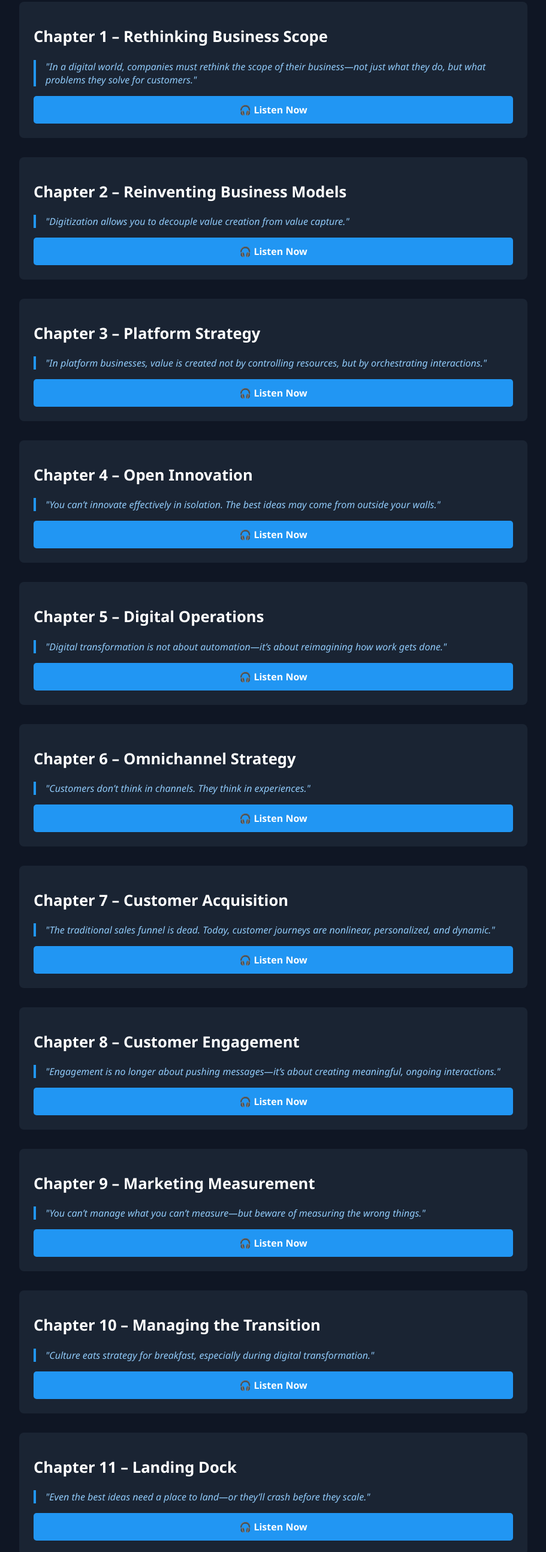
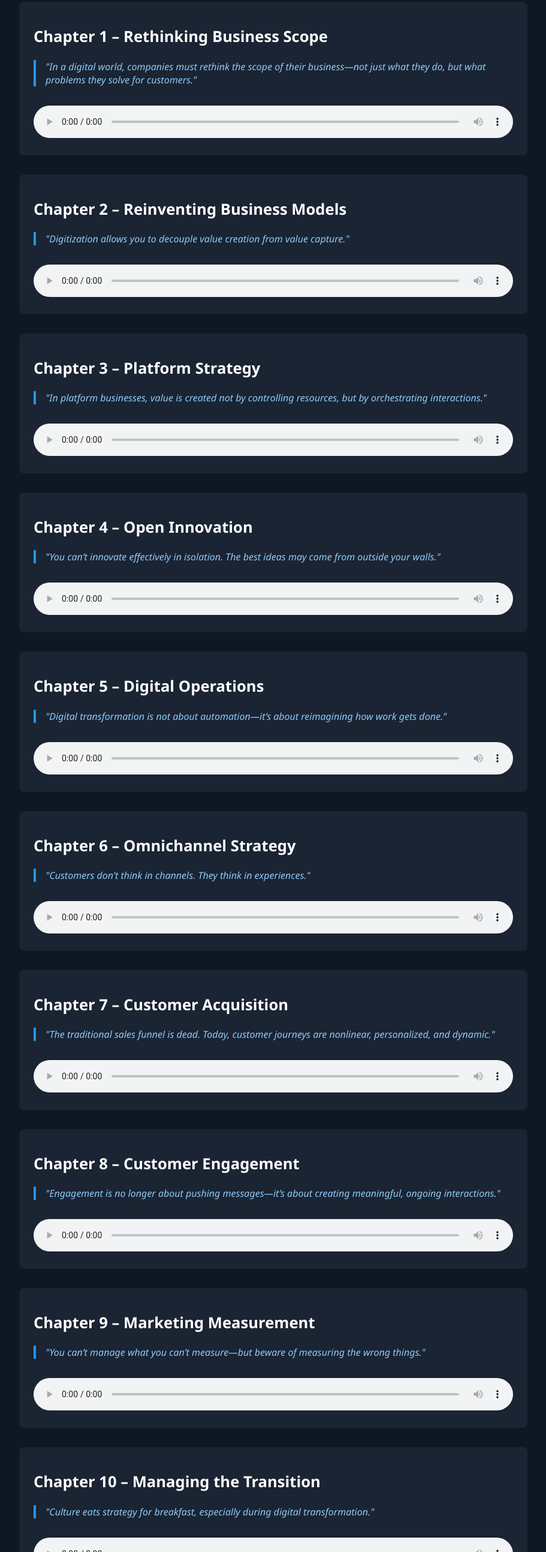
Before and after one commit to PCWA04/driving-digital-strategy, a plain HTML site: page index.html in a window 1280 px wide. Shown: the part 213-2800 px from the top of the page at 60% size, without its empty margins (184-1095 px from the left). Drawn offline with Linux system fonts and the light colour scheme.

Commit message:
Update index.html

```diff
--- a/index.html
+++ b/index.html
@@ -32,10 +32,6 @@
       background-color: #1a2433;
       border-radius: 8px;
     }
-    .episode img {
-      max-width: 100%;
-      border-radius: 8px;
-    }
     .episode h2 {
       margin-top: 1rem;
       font-size: 1.6rem;
@@ -47,19 +43,9 @@
       padding-left: 1rem;
       margin: 1rem 0;
     }
-    .listen-link {
-      display: block;
+    audio {
+      width: 100%;
       margin-top: 1rem;
-      background-color: #2196f3;
-      color: #fff;
-      padding: 0.75rem 1rem;
-      text-align: center;
-      border-radius: 5px;
-      text-decoration: none;
-      font-weight: bold;
-    }
-    .listen-link:hover {
-      background-color: #1976d2;
     }
     footer {
       text-align: center;
@@ -78,73 +64,97 @@
   <section class="episode">
     <h2>Chapter 1 – Rethinking Business Scope</h2>
     <blockquote>"In a digital world, companies must rethink the scope of their business—not just what they do, but what problems they solve for customers."</blockquote>
-    <a class="listen-link" href="https://drive.google.com/file/d/18hjw4Tfw82CC11NzwH-2WFwR5nWspqXc/view?usp=drive_link" target="_blank">🎧 Listen Now</a>
+    <audio controls>
+      <source src="https://drive.google.com/uc?export=download&id=18hjw4Tfw82CC11NzwH-2WFwR5nWspqXc" type="audio/mpeg">
+    </audio>
   </section>
 
   <section class="episode">
     <h2>Chapter 2 – Reinventing Business Models</h2>
     <blockquote>"Digitization allows you to decouple value creation from value capture."</blockquote>
-    <a class="listen-link" href="https://drive.google.com/file/d/1Yfs16XczB0mhPjpsv7GR1o8jfviZmJD0/view?usp=drive_link" target="_blank">🎧 Listen Now</a>
+    <audio controls>
+      <source src="https://drive.google.com/uc?export=download&id=1Yfs16XczB0mhPjpsv7GR1o8jfviZmJD0" type="audio/mpeg">
+    </audio>
   </section>
 
   <section class="episode">
     <h2>Chapter 3 – Platform Strategy</h2>
     <blockquote>"In platform businesses, value is created not by controlling resources, but by orchestrating interactions."</blockquote>
-    <a class="listen-link" href="https://drive.google.com/file/d/19-sCLl4KOtuDs7ABk5XQRXv_dCmY_hwP/view?usp=drive_link" target="_blank">🎧 Listen Now</a>
+    <audio controls>
+      <source src="https://drive.google.com/uc?export=download&id=19-sCLl4KOtuDs7ABk5XQRXv_dCmY_hwP" type="audio/mpeg">
+    </audio>
   </section>
 
   <section class="episode">
     <h2>Chapter 4 – Open Innovation</h2>
     <blockquote>"You can’t innovate effectively in isolation. The best ideas may come from outside your walls."</blockquote>
-    <a class="listen-link" href="https://drive.google.com/file/d/1vjvUxtr36crGJYIKYZOx66ERx2HnLjru/view?usp=drive_link" target="_blank">🎧 Listen Now</a>
+    <audio controls>
+      <source src="https://drive.google.com/uc?export=download&id=1vjvUxtr36crGJYIKYZOx66ERx2HnLjru" type="audio/mpeg">
+    </audio>
   </section>
 
   <section class="episode">
     <h2>Chapter 5 – Digital Operations</h2>
     <blockquote>"Digital transformation is not about automation—it’s about reimagining how work gets done."</blockquote>
-    <a class="listen-link" href="https://drive.google.com/file/d/1DGv1TfCtLMWgOedYWG0YNW_0uimN_aV6/view?usp=drive_link" target="_blank">🎧 Listen Now</a>
+    <audio controls>
+      <source src="https://drive.google.com/uc?export=download&id=1DGv1TfCtLMWgOedYWG0YNW_0uimN_aV6" type="audio/mpeg">
+    </audio>
   </section>
 
   <section class="episode">
     <h2>Chapter 6 – Omnichannel Strategy</h2>
     <blockquote>"Customers don’t think in channels. They think in experiences."</blockquote>
-    <a class="listen-link" href="https://drive.google.com/file/d/12roRLgae9fdiWL7-_rJoF3oVUa5mTRiO/view?usp=drive_link" target="_blank">🎧 Listen Now</a>
+    <audio controls>
+      <source src="https://drive.google.com/uc?export=download&id=12roRLgae9fdiWL7-_rJoF3oVUa5mTRiO" type="audio/mpeg">
+    </audio>
   </section>
 
   <section class="episode">
     <h2>Chapter 7 – Customer Acquisition</h2>
     <blockquote>"The traditional sales funnel is dead. Today, customer journeys are nonlinear, personalized, and dynamic."</blockquote>
-    <a class="listen-link" href="https://drive.google.com/file/d/1fBCFJ_QVCWEpGtjsUNHBMEisN85IbEgV/view?usp=drive_link" target="_blank">🎧 Listen Now</a>
+    <audio controls>
+      <source src="https://drive.google.com/uc?export=download&id=1fBCFJ_QVCWEpGtjsUNHBMEisN85IbEgV" type="audio/mpeg">
+    </audio>
   </section>
 
   <section class="episode">
     <h2>Chapter 8 – Customer Engagement</h2>
     <blockquote>"Engagement is no longer about pushing messages—it’s about creating meaningful, ongoing interactions."</blockquote>
-    <a class="listen-link" href="https://drive.google.com/file/d/152KHANGH_1sKivwwnOZ-kas-vlKIkgGo/view?usp=drive_link" target="_blank">🎧 Listen Now</a>
+    <audio controls>
+      <source src="https://drive.google.com/uc?export=download&id=152KHANGH_1sKivwwnOZ-kas-vlKIkgGo" type="audio/mpeg">
+    </audio>
   </section>
 
   <section class="episode">
     <h2>Chapter 9 – Marketing Measurement</h2>
     <blockquote>"You can’t manage what you can’t measure—but beware of measuring the wrong things."</blockquote>
-    <a class="listen-link" href="https://drive.google.com/file/d/1pYdxfck-uk1KLwI3DviJ4fZWSd9NUpkH/view?usp=drive_link" target="_blank">🎧 Listen Now</a>
+    <audio controls>
+      <source src="https://drive.google.com/uc?export=download&id=1pYdxfck-uk1KLwI3DviJ4fZWSd9NUpkH" type="audio/mpeg">
+    </audio>
   </section>
 
   <section class="episode">
     <h2>Chapter 10 – Managing the Transition</h2>
     <blockquote>"Culture eats strategy for breakfast, especially during digital transformation."</blockquote>
-    <a class="listen-link" href="https://drive.google.com/file/d/17xkUfNBud9Vf-yFMDFgqV7bSMZ8-AJLC/view?usp=drive_link" target="_blank">🎧 Listen Now</a>
+    <audio controls>
+      <source src="https://drive.google.com/uc?export=download&id=17xkUfNBud9Vf-yFMDFgqV7bSMZ8-AJLC" type="audio/mpeg">
+    </audio>
   </section>
 
   <section class="episode">
     <h2>Chapter 11 – Landing Dock</h2>
     <blockquote>"Even the best ideas need a place to land—or they’ll crash before they scale."</blockquote>
-    <a class="listen-link" href="https://drive.google.com/file/d/1gBZW0K45d4fDVI46bD4znfYsbn3knczm/view?usp=drive_link" target="_blank">🎧 Listen Now</a>
+    <audio controls>
+      <source src="https://drive.google.com/uc?export=download&id=1gBZW0K45d4fDVI46bD4znfYsbn3knczm" type="audio/mpeg">
+    </audio>
   </section>
 
   <section class="episode">
     <h2>Chapter 12 – Talent and Leadership</h2>
     <blockquote>"You can buy technology, but you can’t buy transformation. That requires people."</blockquote>
-    <a class="listen-link" href="https://drive.google.com/file/d/1HHFjxB7T6TYDOPN9yN9oNqdMYeZroU0a/view?usp=drive_link" target="_blank">🎧 Listen Now</a>
+    <audio controls>
+      <source src="https://drive.google.com/uc?export=download&id=1HHFjxB7T6TYDOPN9yN9oNqdMYeZroU0a" type="audio/mpeg">
+    </audio>
   </section>
 
   <footer>
```
